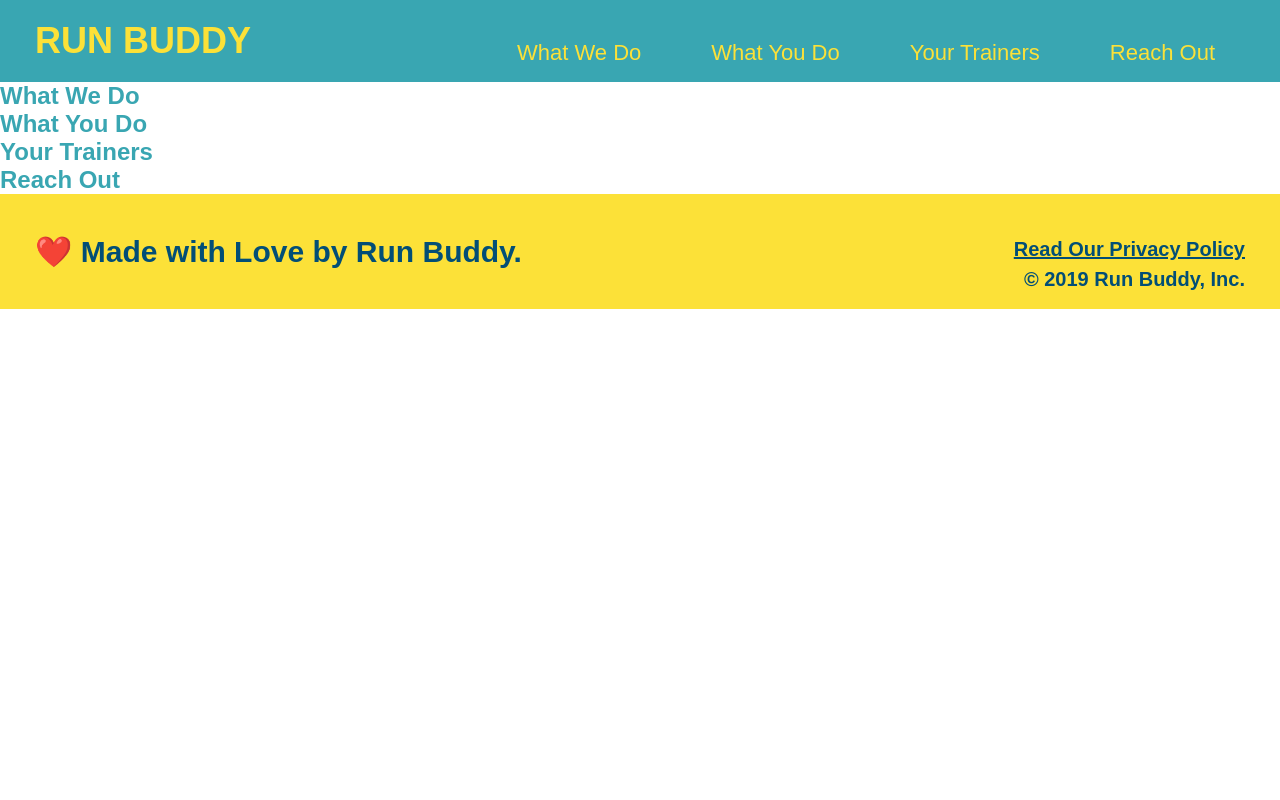
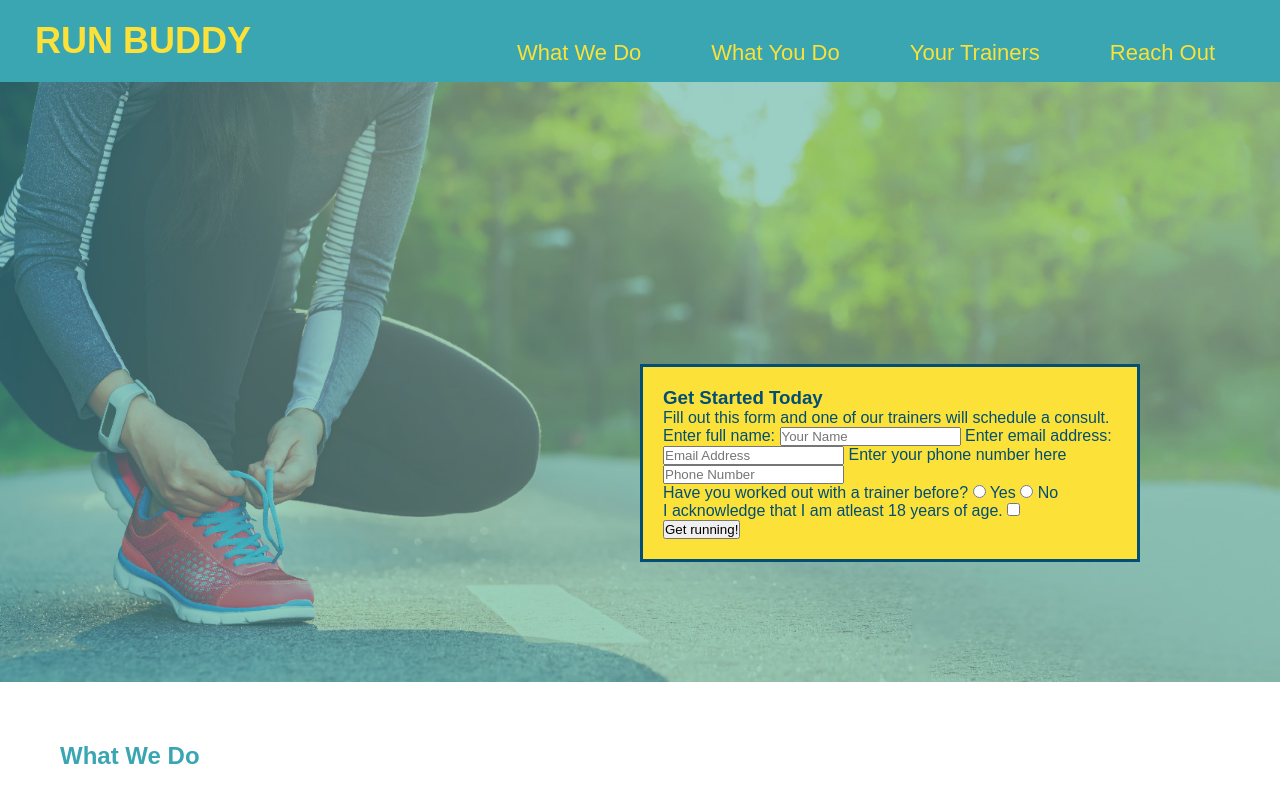
Before and after one commit to Thornchr/run-buddy, a plain HTML site: page index.html in a window 1280 px wide. Shown: the top 800 px of the page. Drawn offline with Linux system fonts and the light colour scheme.

Commit message:
Added assets folder, hero img and some styling

```diff
--- a/style.css
+++ b/assets/css/style.css
@@ -34,9 +34,10 @@ header nav ul li a {
     font-weight: lighter;
     font-size: 22px;
 }
+
 footer {
     background: #fce138;
-    width: 1--%;
+    width: 100%;
     padding: 40px 35px;
 }
 footer h2 {
@@ -54,3 +55,26 @@ footer div {
 footer a {
     color: #024e76;
 }
+
+section{
+    padding: 60px;
+}
+
+/* Hero Style Start */
+.hero {
+    background-image: url(../images/hero-bg.jpg);
+    height: 600px;
+    background-size: cover;
+    background-position: center;
+    position: relative;
+}
+.hero-form {
+    background-color: #fce138;
+    padding: 20px;
+    width: 500px;
+    color: #024e76;
+    border: solid 3px #024e76;
+    position: absolute;
+    bottom: 120px;
+    right: 140px;
+}
--- a/index.html
+++ b/index.html
@@ -3,7 +3,7 @@
 
 <head>
     <meta charset="UTF-8" />
-    <link rel="stylesheet" href="./style.css">
+    <link rel="stylesheet" href="./assets/css/style.css">
     <title>
         Run Buddy
     </title>
@@ -35,8 +35,35 @@
     </header>
 
     <!-- Jumbotron -->
-    <section>
-
+    <section class="hero">
+        <div class="hero-form">
+            <h3>Get Started Today</h3>
+            <p>Fill out this form and one of our trainers will schedule a consult.</p>
+            <!-- Form to schedule a consultation with trainers -->
+            <form>
+                <label for="name">Enter full name:</label>
+                <input type="text" placeholder="Your Name" name="name" id="name" />
+                <label for="email">Enter email address:</label>
+                <input type="email" placeholder="Email Address" name="email" id="email" />
+                <label for="phone">Enter your phone number here</label>
+                <input type="tel" placeholder="Phone Number" name="phone" id="phone" />
+                <p>
+                    Have you worked out with a trainer before?
+                    <input type="radio" name="trainer-confirm" id="trainer-yes" />
+                    <label for="trainer-yes">Yes</label>
+                    <input type="radio" name="trainer-confirm" id="trainer-no" />
+                    <label for="trainer-no">No</label>
+                </p>
+                <p>
+                    I acknowledge that I am atleast 18 years of age.
+                    <input type="checkbox" name="age-confirm" id="age-18" />
+                </p>
+                <button type="submit">
+                    Get running!
+                </button>
+            </form>
+            <!-- End of consultation form -->
+        </div>
     </section>
 
     <!-- What We Do section -->
```
Also changed, not shown: assets/images/hero-bg.jpg (added).
